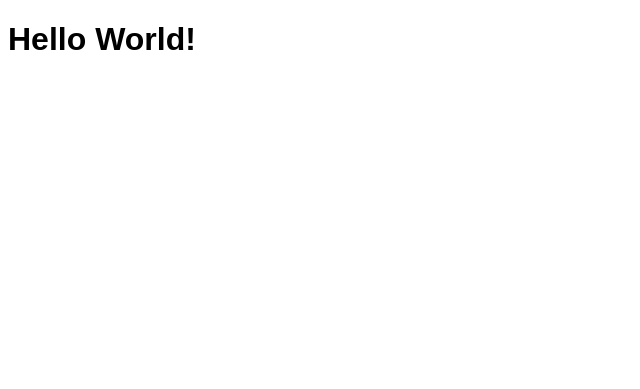
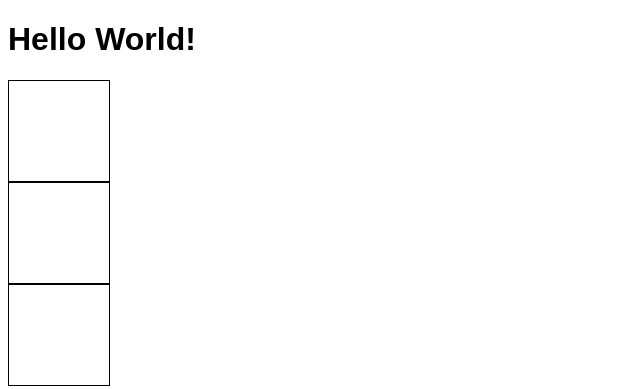
Before and after one commit to helenperham/git-workshop-001, a plain HTML site: page index.html in a window 1280 px wide. Shown: the whole page, without its empty margins (0-640 px from the left). Drawn offline with Linux system fonts and the light colour scheme.

Commit message:
added boxes

```diff
--- a/index.html
+++ b/index.html
@@ -9,10 +9,10 @@
 </head>
 <body>
     <h1>Hello World!</h1>
-    <div>
-        <div></div>
-        <div></div>
-        <div></div>
+    <div class="container">
+        <div class="box"></div>
+        <div class="box"></div>
+        <div class="box"></div>
     </div>
 </body>
 </html>
--- a/main.css
+++ b/main.css
@@ -1,3 +1,13 @@
 body {
     font-family: sans-serif;
 }
+
+.container {
+
+}
+
+.box {
+    height: 100px;
+    width: 100px;
+    border: 1px solid
+}
```
